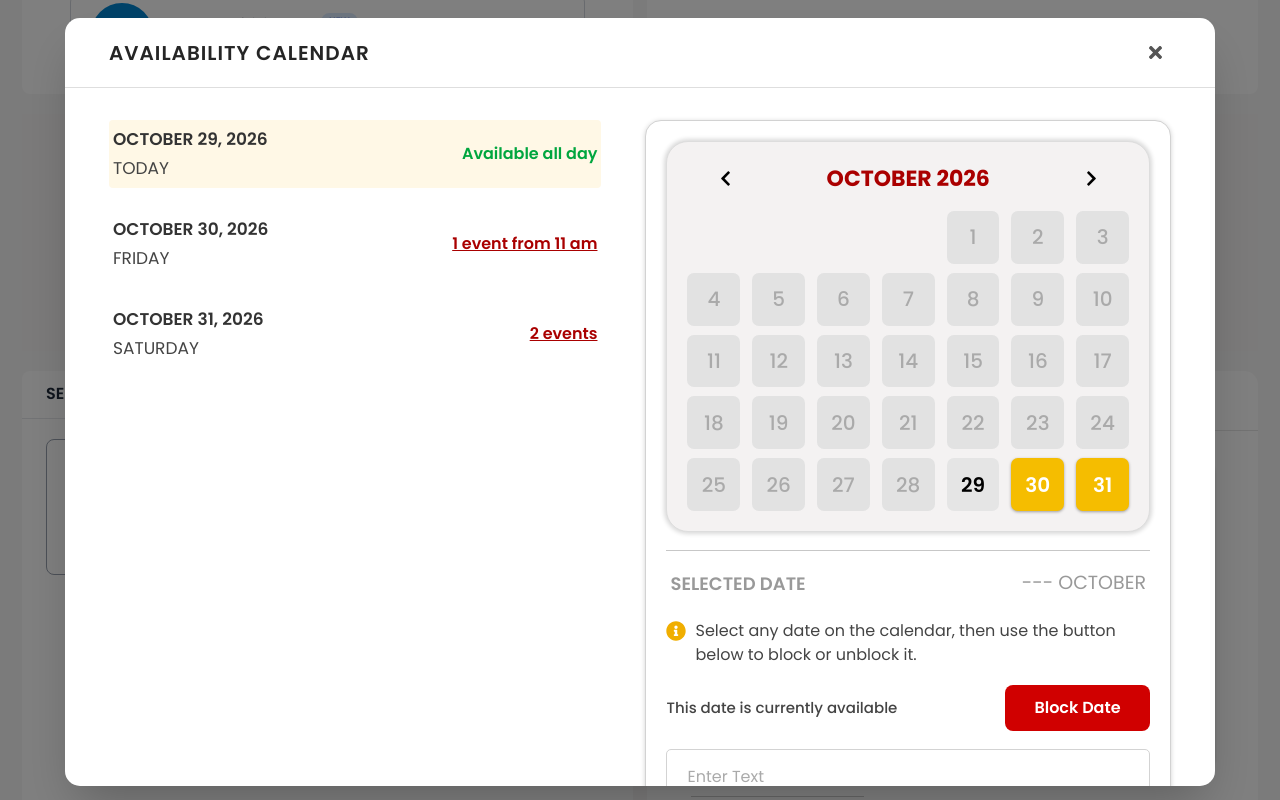
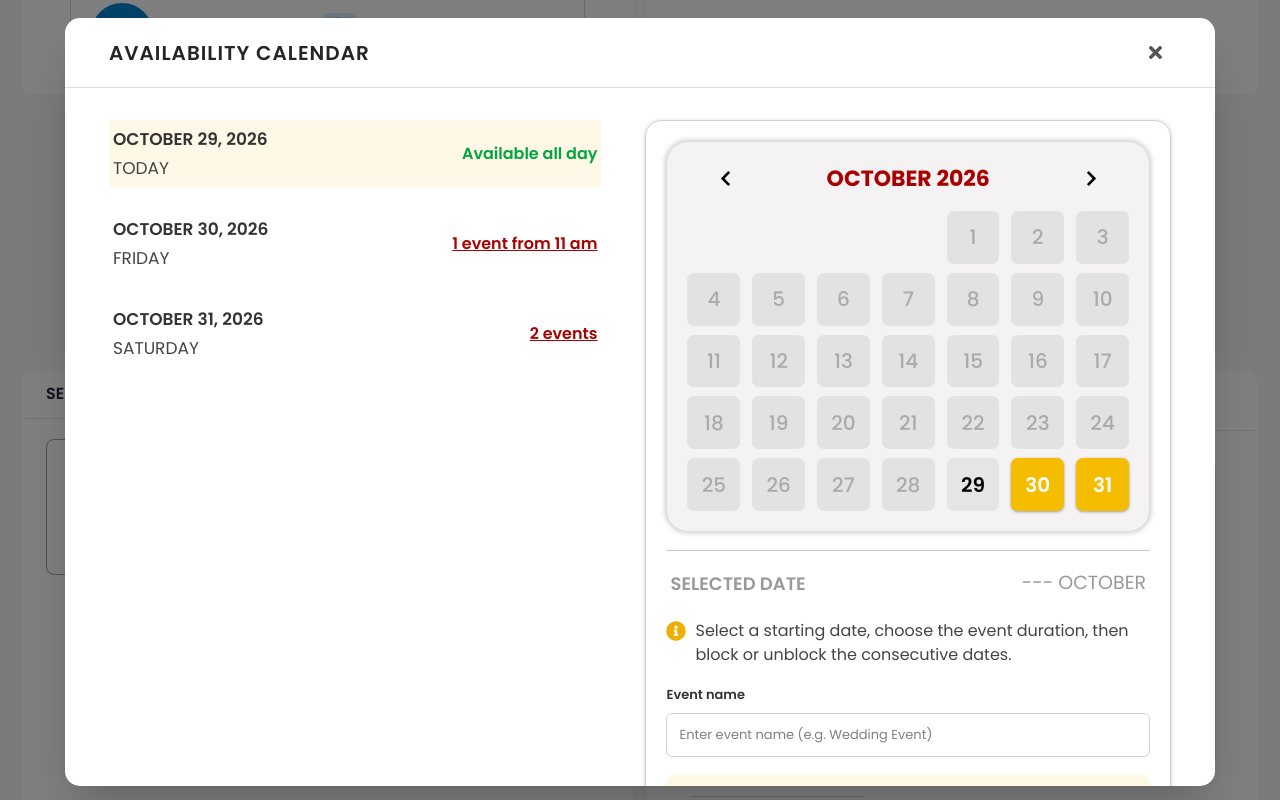
Before and after one commit to swapnasugali/vibleytest, a React (Vite) app: page /service-providers in a window 1280 px wide. Both pictures are taken after a click on the button "Edit Calendar". Shown: the part 477-1277 px from the top of the page. Built offline with nearby package versions, Linux system fonts and the light colour scheme.

Commit message:
all updated files

```diff
--- a/src/components/ProtfolioPages/PortfolioSectionForm.jsx
+++ b/src/components/ProtfolioPages/PortfolioSectionForm.jsx
@@ -30,12 +30,19 @@ const eventTypes = [
   "Other",
 ];
 
+// Always calculate today's date using India time, regardless of the
+// computer/browser timezone. This prevents the date from shifting to yesterday.
 const getTodayDate = () => {
-  const today = new Date();
+  const parts = new Intl.DateTimeFormat("en-GB", {
+    timeZone: "Asia/Kolkata",
+    year: "numeric",
+    month: "2-digit",
+    day: "2-digit",
+  }).formatToParts(new Date());
 
-  const year = today.getFullYear();
-  const month = String(today.getMonth() + 1).padStart(2, "0");
-  const day = String(today.getDate()).padStart(2, "0");
+  const year = parts.find((part) => part.type === "year")?.value;
+  const month = parts.find((part) => part.type === "month")?.value;
+  const day = parts.find((part) => part.type === "day")?.value;
 
   return `${year}-${month}-${day}`;
 };
@@ -66,6 +73,7 @@ const PortfolioSectionForm = ({
   const [showGridPreview, setShowGridPreview] = useState(true);
 
   // Load existing data while editing, or restore a saved draft.
+  // Event Date always starts with today's date whenever this form is opened.
   useEffect(() => {
     if (initialData) {
       setEventTitle(initialData.title || "");
@@ -75,7 +83,9 @@ const PortfolioSectionForm = ({
       setEventType(
         initialData.eventType || "Corporate Event"
       );
-      setEventDate(initialData.eventDate || getTodayDate());
+      // Every time this form opens, show the actual current date in India.
+      // Do not reuse an older event date or draft date as the initial value.
+      setEventDate(getTodayDate());
       setAboutEvent(initialData.aboutEvent || "");
       setFeatured(initialData.featured ?? true);
 
@@ -106,7 +116,9 @@ const PortfolioSectionForm = ({
           draft.serviceType || "General Photography"
         );
         setEventType(draft.eventType || "Corporate Event");
-        setEventDate(draft.eventDate || getTodayDate());
+        // A new form should start with today's India date, not an old
+        // date left in localStorage by a previous draft/session.
+        setEventDate(getTodayDate());
         setAboutEvent(draft.aboutEvent || "");
         setFeatured(draft.featured ?? true);
       } else {
--- a/src/components/ProviderDashboard/AvailabilityCalendar.jsx
+++ b/src/components/ProviderDashboard/AvailabilityCalendar.jsx
@@ -27,6 +27,24 @@ const getDateKey = (date) => {
   const day = String(date.getDate()).padStart(2, "0");
 
   return `${year}-${month}-${day}`;
+};
+
+// Get consecutive dates starting from a selected date.
+// The range automatically continues into the next month/year.
+const getDateRangeKeys = (startDate, numberOfDays) => {
+  if (!startDate) return [];
+
+  const safeDays = Math.max(1, Math.min(365, Number(numberOfDays) || 1));
+
+  return Array.from({ length: safeDays }, (_, index) => {
+    const date = new Date(
+      startDate.getFullYear(),
+      startDate.getMonth(),
+      startDate.getDate() + index
+    );
+
+    return getDateKey(date);
+  });
 };
 
 // Display date
@@ -218,7 +236,7 @@ const CalendarGrid = ({
               dateStyle = "bg-transparent";
             } else if (isBlocked) {
               dateStyle =
-                "bg-[#d00000] font-semibold text-white shadow-[0_1px_3px_rgba(0,0,0,0.35)]";
+                "bg-[#f5bd00] font-semibold text-[#292000] shadow-[0_1px_3px_rgba(0,0,0,0.18)]";
             } else if (isMarked || isEvent) {
               dateStyle =
                 "bg-[#f5bd00] font-semibold text-white shadow-[0_1px_3px_rgba(0,0,0,0.35)]";
@@ -337,8 +355,12 @@ const AvailabilityCalendar = () => {
     }
   });
 
-  // Draft note
+  // Draft note and event name for the selected blocked date range.
   const [note, setNote] = useState("");
+  const [eventName, setEventName] = useState("");
+
+  // Number of consecutive days to block for one event.
+  const [blockDays, setBlockDays] = useState(2);
 
   // Save notes in localStorage
   useEffect(() => {
@@ -381,23 +403,36 @@ const AvailabilityCalendar = () => {
   const handleMainCalendarDateClick = (day) => {
     if (!day) return;
 
-    setMainSelectedDate(new Date(currentYear, currentMonth, day));
+    const date = new Date(currentYear, currentMonth, day);
+    setMainSelectedDate(date);
+    setEventName(blockedDates[getDateKey(date)]?.eventName || "");
   };
 
-  // Block or unblock the date selected on the dashboard calendar
+  // Block or unblock the selected date range from the dashboard calendar.
   const handleToggleMainBlockedDate = () => {
     if (!mainSelectedDate) return;
 
-    const key = getDateKey(mainSelectedDate);
+    const dateKeys = getDateRangeKeys(mainSelectedDate, blockDays);
+    const shouldUnblock = dateKeys.some((key) => Boolean(blockedDates[key]));
+
+    if (!shouldUnblock && !eventName.trim()) {
+      window.alert("Please enter an event name before blocking the dates.");
+      return;
+    }
 
     setBlockedDates((prev) => {
       const updatedBlockedDates = { ...prev };
 
-      if (updatedBlockedDates[key]) {
+      dateKeys.forEach((key) => {
+        if (shouldUnblock) {
           delete updatedBlockedDates[key];
         } else {
-        updatedBlockedDates[key] = true;
+          updatedBlockedDates[key] = {
+            eventName: eventName.trim(),
+            groupId: `${getDateKey(mainSelectedDate)}-${Date.now()}`,
+          };
         }
+      });
 
       return updatedBlockedDates;
     });
@@ -449,6 +484,7 @@ const AvailabilityCalendar = () => {
 
     setSelectedDate(initialDate);
     setNote(notes[getDateKey(initialDate)] || "");
+    setEventName(blockedDates[getDateKey(initialDate)]?.eventName || "");
     setIsEditOpen(true);
   };
 
@@ -476,6 +512,7 @@ const AvailabilityCalendar = () => {
 
     setSelectedDate(firstDate);
     setNote(notes[getDateKey(firstDate)] || "");
+    setEventName(blockedDates[getDateKey(firstDate)]?.eventName || "");
   };
 
   // Next month in popup
@@ -496,6 +533,7 @@ const AvailabilityCalendar = () => {
 
     setSelectedDate(firstDate);
     setNote(notes[getDateKey(firstDate)] || "");
+    setEventName(blockedDates[getDateKey(firstDate)]?.eventName || "");
   };
 
   // Select date in popup calendar
@@ -510,12 +548,14 @@ const AvailabilityCalendar = () => {
 
     setSelectedDate(date);
     setNote(notes[getDateKey(date)] || "");
+    setEventName(blockedDates[getDateKey(date)]?.eventName || "");
   };
 
   // Select date in popup left-side list
   const handleSelectListDate = (date) => {
     setSelectedDate(date);
     setNote(notes[getDateKey(date)] || "");
+    setEventName(blockedDates[getDateKey(date)]?.eventName || "");
   };
 
   // Note change
@@ -545,23 +585,42 @@ const AvailabilityCalendar = () => {
     setNote("");
   };
 
-  // Block or unblock the selected date directly from the UI
+  // Block or unblock the selected date range from the edit popup.
   const handleToggleBlockedDate = () => {
     if (!selectedDate) return;
 
-    const key = getDateKey(selectedDate);
+    const dateKeys = getDateRangeKeys(selectedDate, blockDays);
+    const shouldUnblock = dateKeys.some((key) => Boolean(blockedDates[key]));
+
+    if (!shouldUnblock && !eventName.trim()) {
+      window.alert("Please enter an event name before blocking the dates.");
+      return;
+    }
 
     setBlockedDates((prev) => {
       const updatedBlockedDates = { ...prev };
 
-      if (updatedBlockedDates[key]) {
+      dateKeys.forEach((key) => {
+        if (shouldUnblock) {
           delete updatedBlockedDates[key];
         } else {
-        updatedBlockedDates[key] = true;
+          updatedBlockedDates[key] = {
+            eventName: eventName.trim(),
+            groupId: `${getDateKey(selectedDate)}-${Date.now()}`,
+          };
         }
+      });
 
       return updatedBlockedDates;
     });
+  };
+
+  const isSelectedRangeBlocked = (date) => {
+    if (!date) return false;
+
+    return getDateRangeKeys(date, blockDays).some((key) =>
+      Boolean(blockedDates[key])
+    );
   };
 
   // View all dates
@@ -574,7 +633,9 @@ const AvailabilityCalendar = () => {
     const key = getDateKey(date);
 
     if (blockedDates[key]) {
-      return "Blocked";
+      return typeof blockedDates[key] === "object"
+        ? blockedDates[key].eventName || "Blocked"
+        : "Blocked";
     }
 
     if (notes[key]) {
@@ -588,8 +649,12 @@ const AvailabilityCalendar = () => {
   const getStatusColor = (date) => {
     const key = getDateKey(date);
 
-    if (blockedDates[key] || notes[key]) {
-      return "text-[#d00000]";
+    if (blockedDates[key]) {
+      return "text-[#b88600]";
+    }
+
+    if (notes[key]) {
+      return "text-[#b88600]";
     }
 
     const status = getDateStatus(date, today);
@@ -773,17 +838,50 @@ const AvailabilityCalendar = () => {
                       <p className="text-[12px] font-semibold text-[#333]">
                         {formatDate(mainSelectedDate)}
                       </p>
-                      <p className={`mt-1 text-[12px] font-semibold ${blockedDates[getDateKey(mainSelectedDate)] ? "text-[#d00000]" : "text-green-600"}`}>
-                        {blockedDates[getDateKey(mainSelectedDate)] ? "Blocked" : "Available"}
+                      <p className={`mt-1 text-[12px] font-semibold ${isSelectedRangeBlocked(mainSelectedDate) ? "text-[#b88600]" : "text-green-600"}`}>
+                        {isSelectedRangeBlocked(mainSelectedDate)
+                          ? `${blockDays} day${Number(blockDays) === 1 ? "" : "s"} blocked`
+                          : "Available"}
                       </p>
                     </div>
+                    <div className="flex flex-wrap items-center gap-2">
+                      {!isSelectedRangeBlocked(mainSelectedDate) && (
+                        <input
+                          type="text"
+                          value={eventName}
+                          onChange={(event) => setEventName(event.target.value)}
+                          placeholder="Event name"
+                          maxLength={80}
+                          className="h-[34px] w-[110px] rounded-[6px] border border-[#d2d2d2] bg-white px-2 text-[11px] outline-none focus:border-[#d99d00]"
+                        />
+                      )}
+                      <label className="flex items-center gap-2 text-[11px] font-medium text-[#555]">
+                        Days
+                        <input
+                          type="number"
+                          min="1"
+                          max="365"
+                          value={blockDays}
+                          onChange={(event) =>
+                            setBlockDays(Math.max(1, Math.min(365, Number(event.target.value) || 1)))
+                          }
+                          className="h-[34px] w-[58px] rounded-[6px] border border-[#d2d2d2] bg-white px-2 text-center text-[12px] outline-none focus:border-[#d99d00]"
+                        />
+                      </label>
                       <button
                         type="button"
                         onClick={handleToggleMainBlockedDate}
-                      className={`rounded-[7px] px-[13px] py-[8px] text-[12px] font-semibold text-white transition ${blockedDates[getDateKey(mainSelectedDate)] ? "bg-[#36834a] hover:bg-[#286b39]" : "bg-[#d00000] hover:bg-[#ad0000]"}`}
+                        className={`rounded-[7px] px-[13px] py-[8px] text-[12px] font-semibold transition ${
+                          isSelectedRangeBlocked(mainSelectedDate)
+                            ? "bg-[#eeeeee] text-[#333333] hover:bg-[#dddddd]"
+                            : "bg-[#f5bd00] text-[#292000] hover:bg-[#e5ad00]"
+                        }`}
                       >
-                      {blockedDates[getDateKey(mainSelectedDate)] ? "Unblock Date" : "Block Date"}
+                        {isSelectedRangeBlocked(mainSelectedDate)
+                          ? `Unblock ${blockDays} Day${Number(blockDays) === 1 ? "" : "s"}`
+                          : `Block ${blockDays} Day${Number(blockDays) === 1 ? "" : "s"}`}
                       </button>
+                    </div>
                   </div>
                 ) : (
                   <p className="text-center text-[11px] text-[#777]">Select a date to block or unblock it</p>
@@ -943,31 +1041,67 @@ const AvailabilityCalendar = () => {
                   <FaInfoCircle className="mt-[2px] shrink-0 text-[20px] text-[#f0ae00]" />
 
                   <span className="leading-[1.5]">
-                    Select any date on the calendar, then use the button below to block or unblock it.
+                    Select a starting date, choose the event duration, then block or unblock the consecutive dates.
                   </span>
+                </div>
+
+                {/* EVENT NAME */}
+                <div className="mt-[18px]">
+                  <label className="mb-2 block text-[13px] font-semibold text-[#333]">
+                    Event name
+                  </label>
+                  <input
+                    type="text"
+                    value={eventName}
+                    onChange={(event) => setEventName(event.target.value)}
+                    placeholder="Enter event name (e.g. Wedding Event)"
+                    maxLength={80}
+                    className="h-[44px] w-full rounded-[6px] border border-[#d2d2d2] bg-white px-3 text-[13px] outline-none focus:border-[#d99d00]"
+                  />
+                </div>
+
+                {/* EVENT DURATION */}
+                <div className="mt-[18px] flex flex-wrap items-center justify-between gap-3 rounded-[8px] bg-[#fff9e6] px-3 py-3">
+                  <div>
+                    <p className="text-[13px] font-semibold text-[#333]">Event duration</p>
+                    <p className="mt-1 text-[11px] text-[#777]">Block consecutive dates from the selected date</p>
+                  </div>
+                  <label className="flex items-center gap-2 text-[12px] font-medium text-[#555]">
+                    Number of days
+                    <input
+                      type="number"
+                      min="1"
+                      max="365"
+                      value={blockDays}
+                      onChange={(event) =>
+                        setBlockDays(Math.max(1, Math.min(365, Number(event.target.value) || 1)))
+                      }
+                      className="h-[38px] w-[70px] rounded-[6px] border border-[#d2d2d2] bg-white px-2 text-center text-[13px] outline-none focus:border-[#d99d00]"
+                    />
+                  </label>
                 </div>
 
                 {/* BLOCK / UNBLOCK SELECTED DATE */}
                 <div className="mt-[18px] flex flex-wrap items-center justify-between gap-3">
                   <p className="text-[14px] font-medium text-[#444] sm:text-[15px]">
-                    {selectedDate && blockedDates[selectedDateKey]
-                      ? "This date is currently blocked"
-                      : "This date is currently available"}
+                    {selectedDate && isSelectedRangeBlocked(selectedDate)
+                      ? `Blocked dates found in this ${blockDays}-day range`
+                      : `All ${blockDays} days are available`}
                   </p>
 
                   <button
                     type="button"
                     onClick={handleToggleBlockedDate}
                     disabled={!selectedDate}
-                    className={`min-w-[145px] rounded-[8px] px-[20px] py-[11px] text-[14px] font-semibold text-white transition disabled:cursor-not-allowed disabled:opacity-50 sm:text-[16px] ${
-                      selectedDate && blockedDates[selectedDateKey]
-                        ? "bg-[#36834a] hover:bg-[#286b39]"
-                        : "bg-[#d00000] hover:bg-[#ad0000]"
+                    className={`min-w-[145px] rounded-[8px] px-[20px] py-[11px] text-[14px] font-semibold transition disabled:cursor-not-allowed disabled:opacity-50 sm:text-[16px] ${
+                      selectedDate && isSelectedRangeBlocked(selectedDate)
+                        ? "bg-[#eeeeee] text-[#333333] hover:bg-[#dddddd]"
+                        : "bg-[#f5bd00] text-[#292000] hover:bg-[#e5ad00]"
                     }`}
                   >
-                    {selectedDate && blockedDates[selectedDateKey]
-                      ? "Unblock Date"
-                      : "Block Date"}
+                    {selectedDate && isSelectedRangeBlocked(selectedDate)
+                      ? `Unblock ${blockDays} Day${Number(blockDays) === 1 ? "" : "s"}`
+                      : `Block ${blockDays} Day${Number(blockDays) === 1 ? "" : "s"}`}
                   </button>
                 </div>
 
```
Lines whose indentation alone changed are shown as unchanged.
